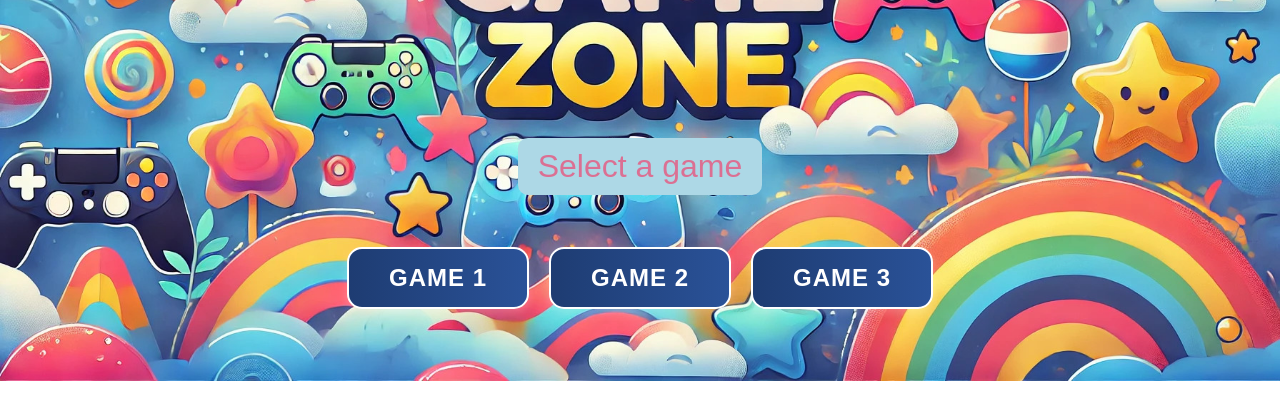
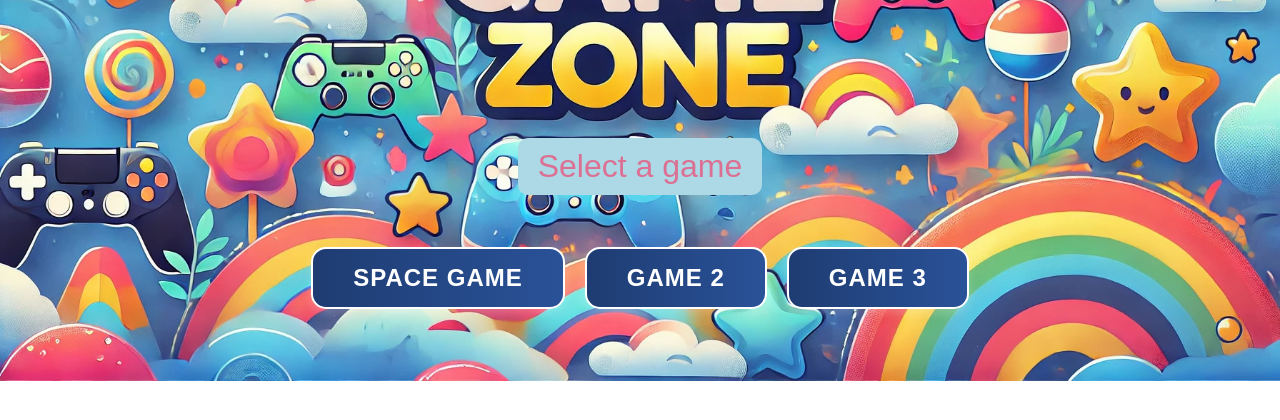
Before and after one commit to Misitik/499_Social_Robotic, a Django app: page / in a window 1280 px wide. Shown: the part 350-770 px from the top of the page. Run offline with Django 5.2, Linux system fonts and the light colour scheme.

```diff
--- a/games/templates/homepage.html
+++ b/games/templates/homepage.html
@@ -86,7 +86,7 @@
     <p>Select a game</p>
 
     <div class="button-container" style = "top: 80%;">
-        <button class="game-button" onclick="window.location.href='{% url 'game1_menu' %}';">Game 1</button>
+        <button class="game-button" onclick="window.location.href='{% url 'game1_menu' %}';">Space Game</button>
         <button class="game-button" onclick="window.location.href='{% url 'game2_menu' %}';">Game 2</button>
         <button class="game-button" onclick="window.location.href='{% url 'game3_menu' %}';">Game 3</button>
     </div>
```
Also changed, not shown: db.sqlite3.
